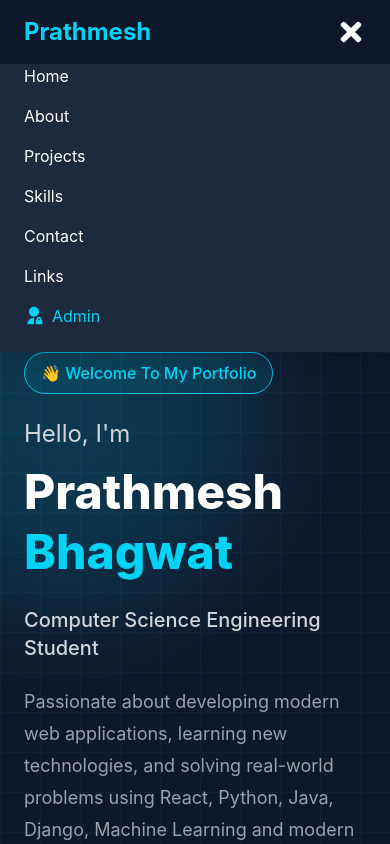
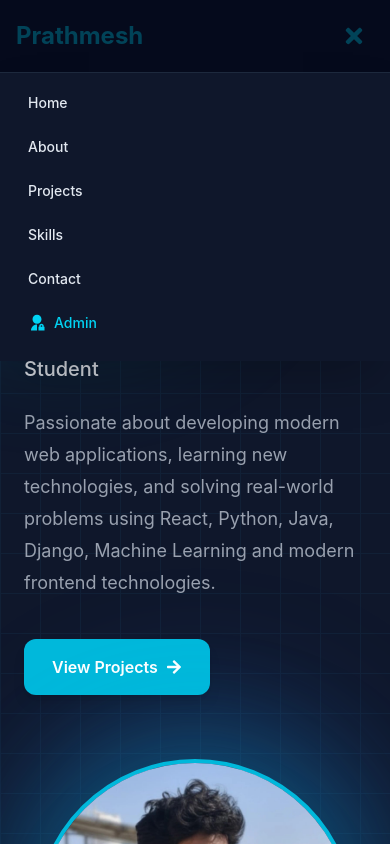
Before and after one commit to Prathmesh-20/Prathmesh-Porfolio, a React (Vite) app: page / in a window 390 px wide. Both pictures are taken after a click on the button "Open menu". Shown: the top 844 px of the page. Built offline with nearby package versions, Linux system fonts and the light colour scheme.

Commit message:
make navbar proper responsive

```diff
--- a/src/components/Navbar.jsx
+++ b/src/components/Navbar.jsx
@@ -1,136 +1,101 @@
-import { useState } from "react";
-import { Link } from "react-router-dom";
-import { FaBars, FaTimes, FaFilePdf } from "react-icons/fa";
+import { useEffect, useState } from "react";
+import { Link, useLocation } from "react-router-dom";
+import { FaBars, FaTimes } from "react-icons/fa";
 import { RiAdminFill } from "react-icons/ri";
+
+const navLinks = [
+  { to: "/", label: "Home" },
+  { to: "/about", label: "About" },
+  { to: "/projects", label: "Projects" },
+  { to: "/skills", label: "Skills" },
+  { to: "/contact", label: "Contact" },
+];
 
 const Navbar = () => {
   const [isOpen, setIsOpen] = useState(false);
+  const location = useLocation();
+
+  useEffect(() => {
+    setIsOpen(false);
+  }, [location.pathname]);
+
+  useEffect(() => {
+    const handleResize = () => {
+      if (window.innerWidth >= 768) {
+        setIsOpen(false);
+      }
+    };
+
+    window.addEventListener("resize", handleResize);
+    return () => window.removeEventListener("resize", handleResize);
+  }, []);
+
+  const closeMenu = () => setIsOpen(false);
 
   return (
-    <nav className="bg-slate-900 text-white sticky top-0 z-50 shadow-lg">
-      <div className="max-w-7xl mx-auto px-6 py-4 flex justify-between items-center">
-        {/* Logo */}
+    <nav className="sticky top-0 z-50 border-b border-slate-800/70 bg-slate-900/95 text-white shadow-lg backdrop-blur">
+      <div className="mx-auto flex max-w-7xl items-center justify-between px-4 py-4 sm:px-6 lg:px-8">
         <Link to="/" className="text-2xl font-bold text-cyan-400">
           Prathmesh
         </Link>
 
         <div className="flex items-center gap-3">
-          {/* Desktop Menu */}
-          <div className="hidden md:flex items-center space-x-6">
-            <Link to="/" className="hover:text-cyan-400 transition">
-              Home
+          <div className="hidden items-center space-x-6 md:flex">
+            {navLinks.map((link) => (
+              <Link key={link.to} to={link.to} className="transition hover:text-cyan-400">
+                {link.label}
               </Link>
-
-            <Link to="/about" className="hover:text-cyan-400 transition">
-              About
-            </Link>
-
-            <Link to="/projects" className="hover:text-cyan-400 transition">
-              Projects
-            </Link>
-
-            <Link to="/skills" className="hover:text-cyan-400 transition">
-              Skills
-            </Link>
-
-            <Link to="/contact" className="hover:text-cyan-400 transition">
-              Contact
-            </Link>
-
-            {/* <Link to="/links" className="hover:text-cyan-400 transition">
-              Links
-            </Link> */}
+            ))}
 
             <Link
               to="/admin"
-              className="text-cyan-400 hover:text-cyan-300 transition duration-300"
+              className="text-cyan-400 transition duration-300 hover:text-cyan-300"
               title="Admin Login"
             >
               <RiAdminFill size={28} />
             </Link>
-
-            {/* Resume Button */}
-            {/* <a
-              href="/resume.pdf"
-              target="_blank"
-              rel="noopener noreferrer"
-              className="flex items-center gap-2 bg-red-500 hover:bg-red-600 px-4 py-2 rounded-lg transition"
-            >
-              <FaFilePdf />
-              Resume
-            </a> */}
           </div>
 
-          {/* Mobile Hamburger */}
           <button
-            className="md:hidden text-3xl"
-            onClick={() => setIsOpen(!isOpen)}
+            type="button"
+            aria-label={isOpen ? "Close menu" : "Open menu"}
+            aria-expanded={isOpen}
+            className="rounded-lg p-2 text-2xl text-cyan-400 transition hover:bg-cyan-500/10 md:hidden"
+            onClick={() => setIsOpen((prev) => !prev)}
           >
             {isOpen ? <FaTimes /> : <FaBars />}
           </button>
         </div>
       </div>
 
-      {/* Mobile Menu */}
       {isOpen && (
-        <div className="md:hidden bg-slate-800 px-6 pb-6 space-y-4">
+        <>
+          <div className="fixed inset-0 z-40 bg-slate-950/70 md:hidden" onClick={closeMenu} />
+
+          <div className="absolute left-0 right-0 top-full z-50 border-t border-slate-800 bg-slate-900 px-4 pb-5 pt-3 shadow-2xl md:hidden">
+            <div className="mx-auto flex max-w-7xl flex-col gap-2">
+              {navLinks.map((link) => (
                 <Link
-            to="/"
-            onClick={() => setIsOpen(false)}
-            className="block hover:text-cyan-400"
+                  key={link.to}
+                  to={link.to}
+                  onClick={closeMenu}
+                  className="rounded-lg px-3 py-2 text-sm font-medium text-slate-200 transition hover:bg-cyan-500/10 hover:text-cyan-400"
                 >
-            Home
+                  {link.label}
                 </Link>
-
-          <Link
-            to="/about"
-            onClick={() => setIsOpen(false)}
-            className="block hover:text-cyan-400"
-          >
-            About
-          </Link>
-
-          <Link
-            to="/projects"
-            onClick={() => setIsOpen(false)}
-            className="block hover:text-cyan-400"
-          >
-            Projects
-          </Link>
-
-          <Link
-            to="/skills"
-            onClick={() => setIsOpen(false)}
-            className="block hover:text-cyan-400"
-          >
-            Skills
-          </Link>
-
-          <Link
-            to="/contact"
-            onClick={() => setIsOpen(false)}
-            className="block hover:text-cyan-400"
-          >
-            Contact
-          </Link>
-
-          <Link
-            to="/links"
-            onClick={() => setIsOpen(false)}
-            className="block hover:text-cyan-400"
-          >
-            Links
-          </Link>
+              ))}
 
               <Link
                 to="/admin"
-            onClick={() => setIsOpen(false)}
-            className="flex items-center gap-2 text-cyan-400 hover:text-cyan-300 transition"
+                onClick={closeMenu}
+                className="flex items-center gap-2 rounded-lg px-3 py-2 text-sm font-medium text-cyan-400 transition hover:bg-cyan-500/10"
               >
-            <RiAdminFill size={20} />
+                <RiAdminFill size={18} />
                 <span>Admin</span>
               </Link>
             </div>
+          </div>
+        </>
       )}
     </nav>
   );
```
Lines whose indentation alone changed are shown as unchanged.
